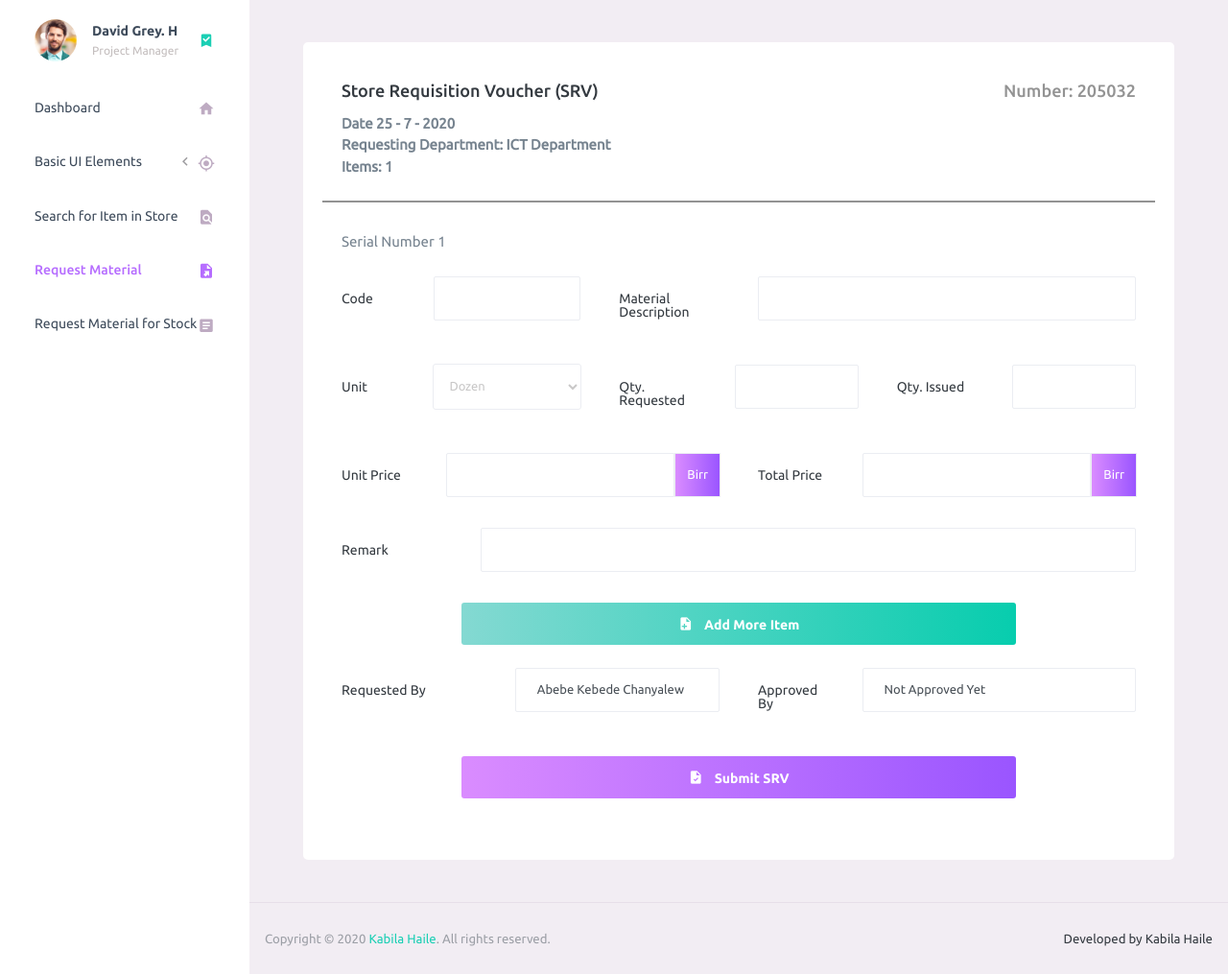
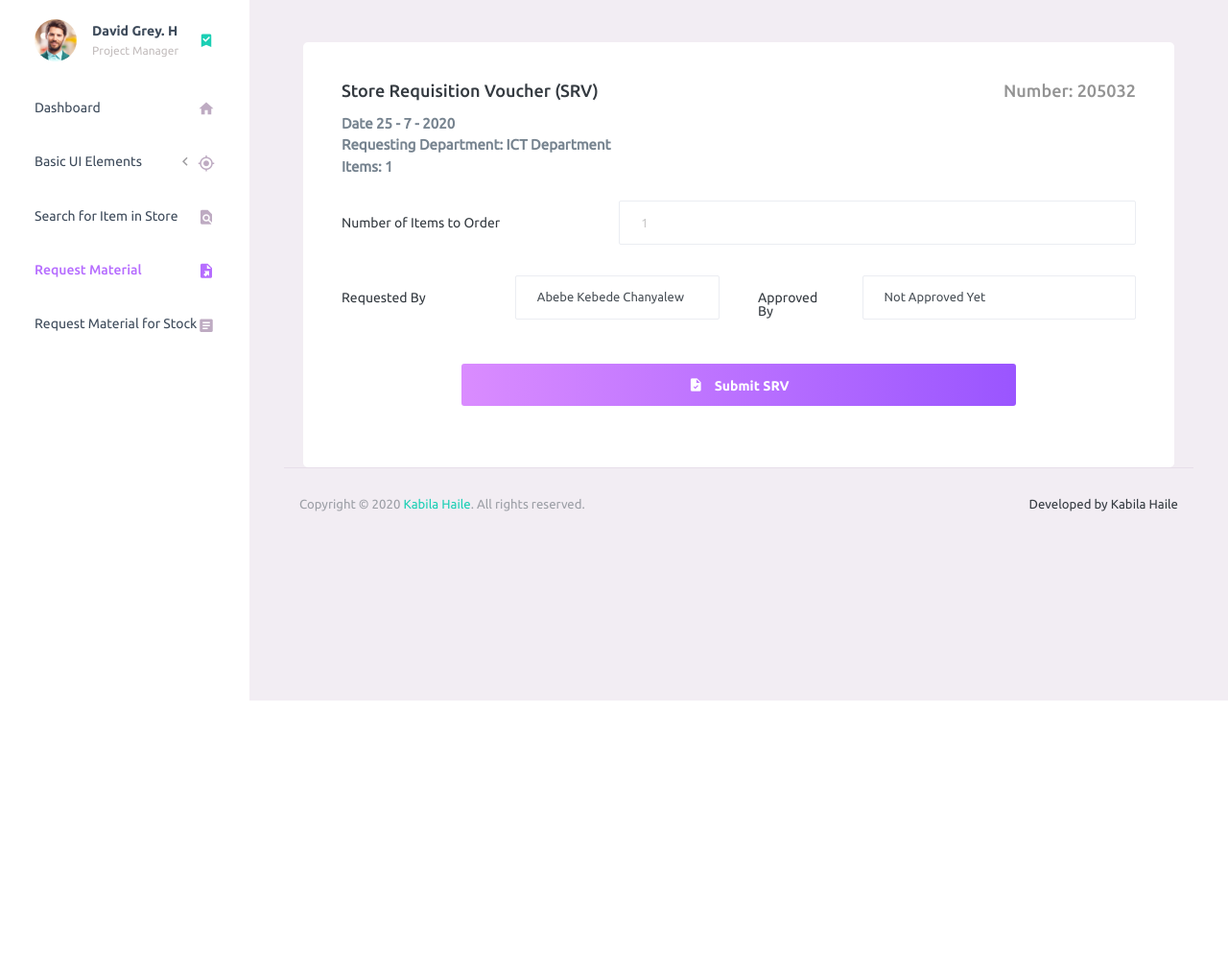
Before and after one commit to kabJhai/Store-Management-System, a PHP site: page /srv in a window 1280 px wide. Shown: the part 70-1085 px from the top of the page at 96% size. After the commit the page ends 800 px from the top, so only its background shows below. Run offline with PHP 8.4, Linux system fonts and the light colour scheme.

Commit message:
New method

```diff
--- a/assets/js/dynamic.js
+++ b/assets/js/dynamic.js
@@ -3,8 +3,7 @@ function add() {
     var item_count_container = document.getElementById('item_count');
     var count = parseInt(item_count_container.innerText)+1;
     item_count_container.innerText = count;
-    var previous = document.getElementById('form-array-container').innerHTML;
-    console.log(previous);
+    var previous = form_container.innerHTML;
     var serial = "<div class='row'>\
     <div class='col-md-12 line'>\
     </div>\
--- a/srv.php
+++ b/srv.php
@@ -23,118 +23,19 @@ include "includes/sidebar.php";
                         document.getElementById('date').innerHTML = d.getDate()+" - "+(d.getUTCMonth()+1)+" - "+d.getFullYear();
                       </script>
                         </p>
-                      <div id='form-array-container'>
+                      <div id="form-items-count">
                         <div class="row">
-                              <div class="col-md-12 line">
-                              </div>
-                      </div>
-                      <p class="card-description">Serial Number 1</p>
-                          <div class="row">
-                            <div class="col-md-4">
+                              <div class="col-md-12">
                                 <div class="form-group row">
-                                <label class="col-sm-4 col-form-label">Code</label>
+                                  <label class="col-sm-4 col-form-label">Number of Items to Order</label>
                                   <div class="col-sm-8">
-                                  <input type="text" class="form-control" />
-                                </div>
-                              </div>
-                            </div>
-                            <div class="col-md-8">
-                              <div class="form-group row">
-                                <label class="col-sm-3 col-form-label">Material Description</label>
-                                <div class="col-sm-9">
-                                  <input type="text" class="form-control" />
-                                </div>
-                              </div>
-                            </div>
-                          </div>
-
-                          <div class="row">
-                            <div class="col-md-4">
-                              <div class="form-group row">
-                                <label class="col-sm-4 col-form-label">Unit</label>
-                                <div class="col-sm-8">
-                                  <select class="form-control">
-                                    <option>Dozen</option>
-                                    <option>Inch</option>
-                                    <option>Kilogram</option>
-                                    <option>Meter</option>
-                                    <option>Liter</option>
-                                    <option>Peice</option>
-                                  </select>
-                                </div>
-                              </div>
-                            </div>
-                            <div class="col-md-4">
-                              <div class="form-group row">
-                                <label class="col-sm-5 col-form-label">Qty. Requested</label>
-                                <div class="col-sm-7">
-                                  <input class="form-control" id="qtyreq1" placeholder="" />
-                                </div>
-                              </div>
-                            </div>
-                            <div class="col-md-4">
-                              <div class="form-group row">
-                                <label class="col-sm-5 col-form-label">Qty. Issued</label>
-                                <div class="col-sm-7">
-                                  <input class="form-control" placeholder="" />
-                                </div>
-                              </div>
-                            </div>
-                          </div>
-
-                          <div class="row">
-                            <div class="col-md-6">
-                              <div class="form-group row">
-                                <label class="col-sm-3 col-form-label">Unit Price</label>
-                                <div class="col-sm-9">
-                                  <div class="input-group">
-                                    <input type="number" oninput="calculate(1)" id="unit1" class="form-control" >
-                                      <div class="input-group-prepend">
-                                        <span class="input-group-text bg-gradient-primary text-white">Birr</span>
+                                    <input type="text" placeholder="1" id="items" oninput="add()" class="form-control" />
                                   </div>
                                 </div>
                               </div>
                         </div>
                       </div>
-                            <div class="col-md-6">
-                              <div class="form-group row">
-                                <label class="col-sm-3 col-form-label">Total Price</label>
-                                <div class="col-sm-9">
-                                <div class="input-group">
-                                    <input type="number" id="total1" class="form-control">
-                                      <div class="input-group-prepend">
-                                        <span class="input-group-text bg-gradient-primary text-white">Birr</span>
-                                      </div>
-                                    </div>
-                                </div>
-                              </div>
-                            </div>
-                          </div>
-                          <div class="row">
-                            <div class="col-md-12">
-                              <div class="form-group row">
-                                <label class="col-sm-2 col-form-label">Remark</label>
-                                <div class="col-sm-10">
-                                  <input type="text" class="form-control" />
-                                </div>
-                              </div>
-                            </div>
-                      </div>
-                    </div>
-
-
-                      <div class="row">
-                        <div class="col-md-12">
-                          <div class="form-group row">
-                            <div class="col-sm-2">
-                            </div>
-                            <button type="button" onclick="add()" class="btn btn-gradient-success btn-icon-text col-sm-8">
-                                <i class="mdi mdi-file-plus btn-icon-prepend"></i> Add More Item</button>
-                            <div class="col-sm-2">
-                            </div>
-                            </div>
-                        </div>
-                      </div>
+                      <div id='form-array-container'>
 
                       <div class="row">
                         <div class="col-md-6">
```
Lines whose indentation alone changed are shown as unchanged.
